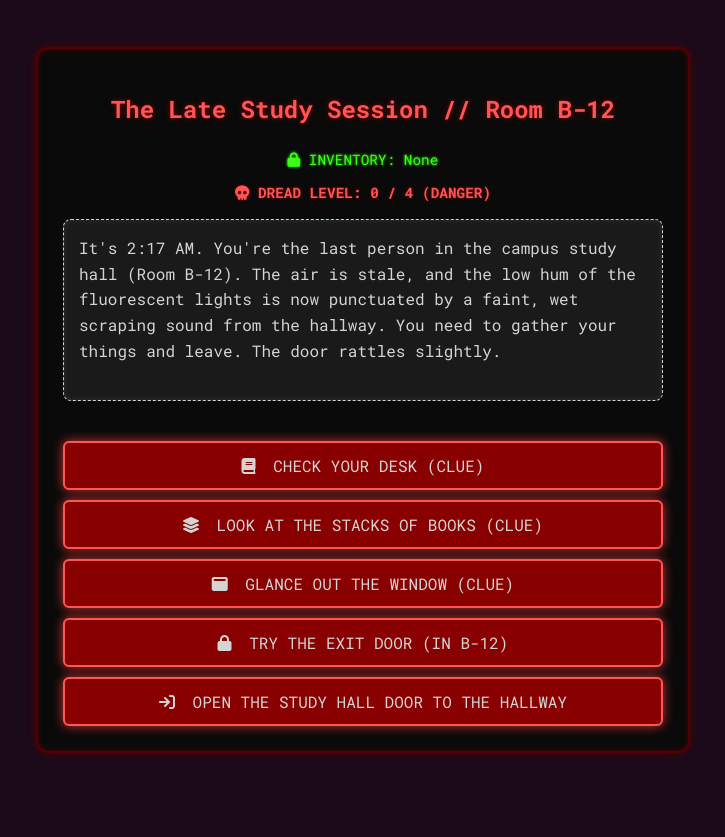
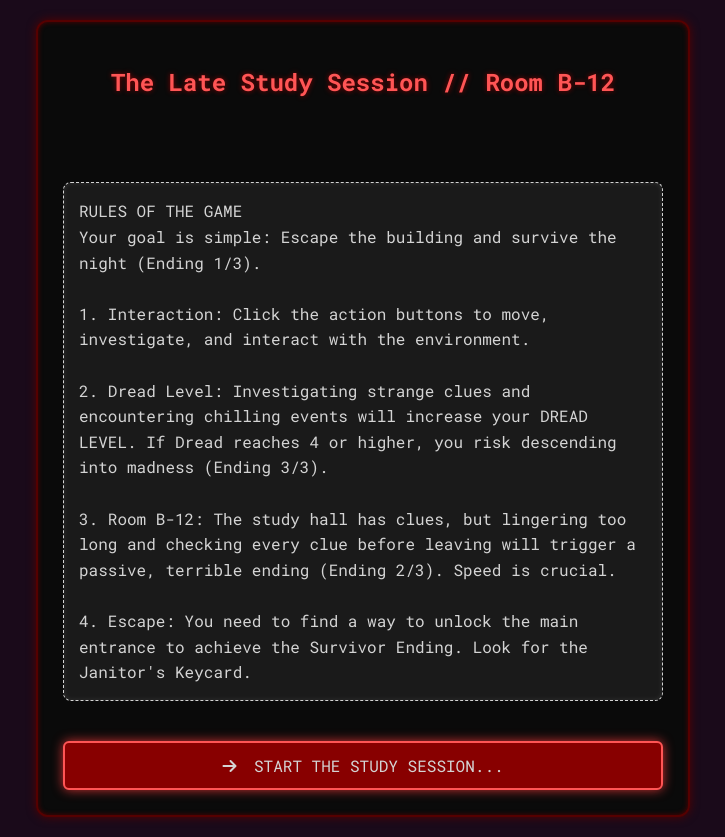
Before and after one commit to mirzokm99-bit/gamesforstudies, a plain HTML site: page index.html in a window 1280 px wide. Shown: the whole page, without its empty margins (277-1002 px from the left). Before the commit the page ends 800 px from the top, so only its background shows below. Drawn offline with Linux system fonts and the light colour scheme.

Commit message:
Add files via upload

```diff
--- a/index.html
+++ b/index.html
@@ -176,18 +176,30 @@
     <script>
         // Use a simple state object to manage the game's progress
         const gameState = {
-            location: 'start',
+            location: 'rules_screen', // Start at the rules screen
             investigated_desk: false,
             investigated_books: false,
             investigated_window: false,
             investigated_door: false,
             has_keycard: false,
-            final_reveal: false,
-            dread_level: 0, // NEW: Tracks player's exposure to strange events
+            final_reveal: false, // True if an ending has been triggered
+            dread_level: 0, // Tracks player's exposure to strange events (Max 6, Threshold 4 for Madness)
         };
 
         // Game data: descriptions and available actions for each state
         const gameData = {
+            'rules_screen': {
+                description:
+                    "RULES OF THE GAME\n" +
+                    "Your goal is simple: Escape the building and survive the night (Ending 1/3).\n\n" +
+                    "1. Interaction: Click the action buttons to move, investigate, and interact with the environment.\n\n" +
+                    "2. Dread Level: Investigating strange clues and encountering chilling events will increase your DREAD LEVEL. If Dread reaches 4 or higher, you risk descending into madness (Ending 3/3).\n\n" +
+                    "3. Room B-12: The study hall has clues, but lingering too long and checking every clue before leaving will trigger a passive, terrible ending (Ending 2/3). Speed is crucial.\n\n" +
+                    "4. Escape: You need to find a way to unlock the main entrance to achieve the Survivor Ending. Look for the Janitor's Keycard.",
+                actions: [
+                    { text: "Start the Study Session...", nextState: 'start', requiredState: null, icon: 'fa-arrow-right' }
+                ]
+            },
             'start': {
                 description: "It's 2:17 AM. You're the last person in the campus study hall (Room B-12). The air is stale, and the low hum of the fluorescent lights is now punctuated by a faint, wet scraping sound from the hallway. You need to gather your things and leave. The door rattles slightly.",
                 actions: [
@@ -280,14 +292,14 @@
             },
             'escape_success': {
                 description: "You slam the heavy oak door open and run out onto the quad. The cool night air hits your face. You don't look back. You escape the campus. It was just a strange, late night. The feeling of dread slowly fades.\n\n[Ending 1/3: The Survivor]",
-                actions: [{ text: "Start New Session (Go back to studying)", nextState: 'start', requiredState: null, icon: 'fa-arrow-rotate-left' }]
+                actions: [{ text: "Start New Session (Go back to studying)", nextState: 'rules_screen', requiredState: null, icon: 'fa-arrow-rotate-left' }]
             },
 
             // BAD ENDING 1 (Triggered by checking all four items and returning to start)
             'end_reveal': {
                 description: "You've checked everything in the study hall. You stand in the center, and the low hum of the lights stops. Silence. Absolute, oppressive silence. You realize you have exhausted all investigation points but have not solved the problem of the door. The low, grating whisper that seems to come from the floor itself says: 'Y O U  N E V E R  L E F T.'\n\nYou look down at your hands. The notes you've been reviewing? They are transcripts of emergency services calls from 1998 about an incident in this very study hall, and the feather, the eye, the fast-moving shape—they were never external. You were here the whole time, and the light just flickered out.\n\n[Ending 2/3: The Transcribed]",
                 actions: [
-                    { text: "Start New Session (Reset Game)", nextState: 'start', requiredState: null, icon: 'fa-arrow-rotate-left' }
+                    { text: "Start New Session (Reset Game)", nextState: 'rules_screen', requiredState: null, icon: 'fa-arrow-rotate-left' }
                 ]
             },
 
@@ -295,7 +307,7 @@
             'madness_ending': {
                 description: "The shadows are moving. The fluorescent lights are screaming. The scraping sound becomes deafening. You try to focus on the door, but your body won't obey. A million whispers, all speaking your name, overwhelm your thoughts. You fall to your knees, and the last thing you see is the room reforming around you, becoming a cage of endless study and silence. Reality breaks. You didn't escape the building. You never left your own mind.\n\n[Ending 3/3: The Madness]",
                 actions: [
-                    { text: "Start New Session (Reset Game)", nextState: 'start', requiredState: null, icon: 'fa-arrow-rotate-left' }
+                    { text: "Start New Session (Reset Game)", nextState: 'rules_screen', requiredState: null, icon: 'fa-arrow-rotate-left' }
                 ]
             }
         };
@@ -323,49 +335,52 @@
         function updateGame(newStateKey) {
             let stateKey = newStateKey;
 
-            // 1. Check for the forced bad ending upon returning to start
-            if (stateKey === 'start' && checkGameEnd() && !gameState.final_reveal) {
-                // If the player has investigated everything in B-12 and not yet escaped/failed, they fail now (Transcribed Ending).
-                stateKey = 'end_reveal';
-                gameState.final_reveal = true;
-            } else if (stateKey === 'start' && gameState.final_reveal) {
-                 // Reset game state after final reveal (via button click)
+            // If user clicks START NEW SESSION button from an ending screen, we route to resetGame
+            if (stateKey === 'rules_screen' && gameState.final_reveal) {
                 resetGame();
                 return;
             }
 
             const currentState = gameData[stateKey];
-            gameState.location = stateKey;
+            gameState.location = stateKey; // Update location immediately
 
-            // 2. Update internal state flags and DREAD level
+            // 1. DREAD LEVEL INCREASE & STATE UPDATE (Only if not already ending and not the rules screen)
+            if (!gameState.final_reveal && stateKey !== 'rules_screen') {
 
-            // Handle function-based updateState (like in janitor_closet)
-            let stateUpdateFlag = null;
-            if (typeof currentState.updateState === 'function') {
-                stateUpdateFlag = currentState.updateState(gameState);
-            } else if (currentState.updateState) {
-                stateUpdateFlag = currentState.updateState;
+                // Handle Dread Increase
+                if (currentState.dreadIncrease) {
+                    gameState.dread_level += currentState.dreadIncrease;
+                }
+
+                // Handle State Update (Clues, Keycard)
+                if (typeof currentState.updateState === 'function') {
+                    const flagToSet = currentState.updateState(gameState);
+                    if (flagToSet) {
+                        gameState[flagToSet] = true;
+                    }
+                } else if (currentState.updateState) {
+                    gameState[currentState.updateState] = true;
+                }
             }
 
-            if (stateUpdateFlag) {
-                gameState[stateUpdateFlag] = true;
-            }
 
-            // DREAD LEVEL INCREASE
-            if (currentState.dreadIncrease) {
-                gameState.dread_level += currentState.dreadIncrease;
-            }
+            // 2. CHECK FOR ENDINGS (MUST be done after state/dread update)
 
-            // 3. Check for Madness Ending (Dread too high) - Triggered BEFORE UI updates for the current state
-            // Max 6 dread possible (4 in B-12, 1 in bathroom, 1 in closet). Threshold is 4.
-            if (gameState.dread_level >= 4 && !gameState.final_reveal && stateKey !== 'escape_success' && stateKey !== 'end_reveal') {
+            // Check for Bad End 2 (Madness - Dread too high)
+            if (gameState.dread_level >= 4 && !gameState.final_reveal && stateKey !== 'escape_success' && stateKey !== 'end_reveal' && stateKey !== 'rules_screen') {
                 stateKey = 'madness_ending';
                 gameState.final_reveal = true;
             }
 
-            const finalState = gameData[stateKey]; // Re-reference in case stateKey changed to an ending
+            // Check for Bad End 1 (Transcribed - All B-12 clues found, player returns to start)
+            if (stateKey === 'start' && checkGameEnd() && !gameState.final_reveal) {
+                stateKey = 'end_reveal';
+                gameState.final_reveal = true;
+            }
 
-            // 4. Update the UI components
+            const finalState = gameData[stateKey]; // Re-reference the state after all potential ending checks
+
+            // 3. Update the UI components
 
             // Handle dynamic descriptions
             if (typeof finalState.description === 'function') {
@@ -377,19 +392,21 @@
             actionsContainer.innerHTML = ''; // Clear old buttons
             messageBox.textContent = ''; // Clear message
 
-            // Update Inventory Display (removed **)
-            inventoryDisplay.innerHTML = gameState.has_keycard
-                ? '<i class="fas fa-key"></i> INVENTORY: Janitor\'s Keycard'
-                : '<i class="fas fa-lock"></i> INVENTORY: None';
+            // Inventory and Dread only show when NOT on the rules or ending screen
+            if (stateKey === 'rules_screen' || gameState.final_reveal) {
+                inventoryDisplay.innerHTML = '';
+                dreadDisplay.innerHTML = '';
+            } else {
+                // Update Inventory Display
+                inventoryDisplay.innerHTML = gameState.has_keycard
+                    ? '<i class="fas fa-key"></i> INVENTORY: Janitor\'s Keycard'
+                    : '<i class="fas fa-lock"></i> INVENTORY: None';
 
-            // Update Dread Level Display
-            if (stateKey.includes('ending') || stateKey.includes('escape')) {
-                dreadDisplay.innerHTML = ''; // Hide dread level on end screen
-            } else {
+                // Update Dread Level Display
                 dreadDisplay.innerHTML = `<i class="fas fa-skull"></i> DREAD LEVEL: ${gameState.dread_level} / 4 (DANGER)`;
             }
 
-            // 5. Generate new buttons
+            // 4. Generate new buttons
             const actions = typeof finalState.actions === 'function'
                             ? finalState.actions(gameState)
                             : finalState.actions;
@@ -414,7 +431,7 @@
                 actionsContainer.appendChild(button);
             });
 
-            // 6. Simple transition effect
+            // 5. Simple transition effect
             descriptionBox.style.opacity = 0;
             setTimeout(() => {
                 descriptionBox.style.opacity = 1;
@@ -425,7 +442,7 @@
          * Resets the game to the initial state.
          */
         function resetGame() {
-            gameState.location = 'start';
+            gameState.location = 'rules_screen';
             gameState.investigated_desk = false;
             gameState.investigated_books = false;
             gameState.investigated_window = false;
@@ -433,12 +450,12 @@
             gameState.has_keycard = false;
             gameState.final_reveal = false;
             gameState.dread_level = 0;
-            updateGame('start');
+            updateGame('rules_screen'); // Start at rules screen
         }
 
         // Initialize the game on load
         window.onload = () => {
-             updateGame('start');
+             resetGame(); // Ensure a clean start at the rules screen
         };
 
     </script>
```
